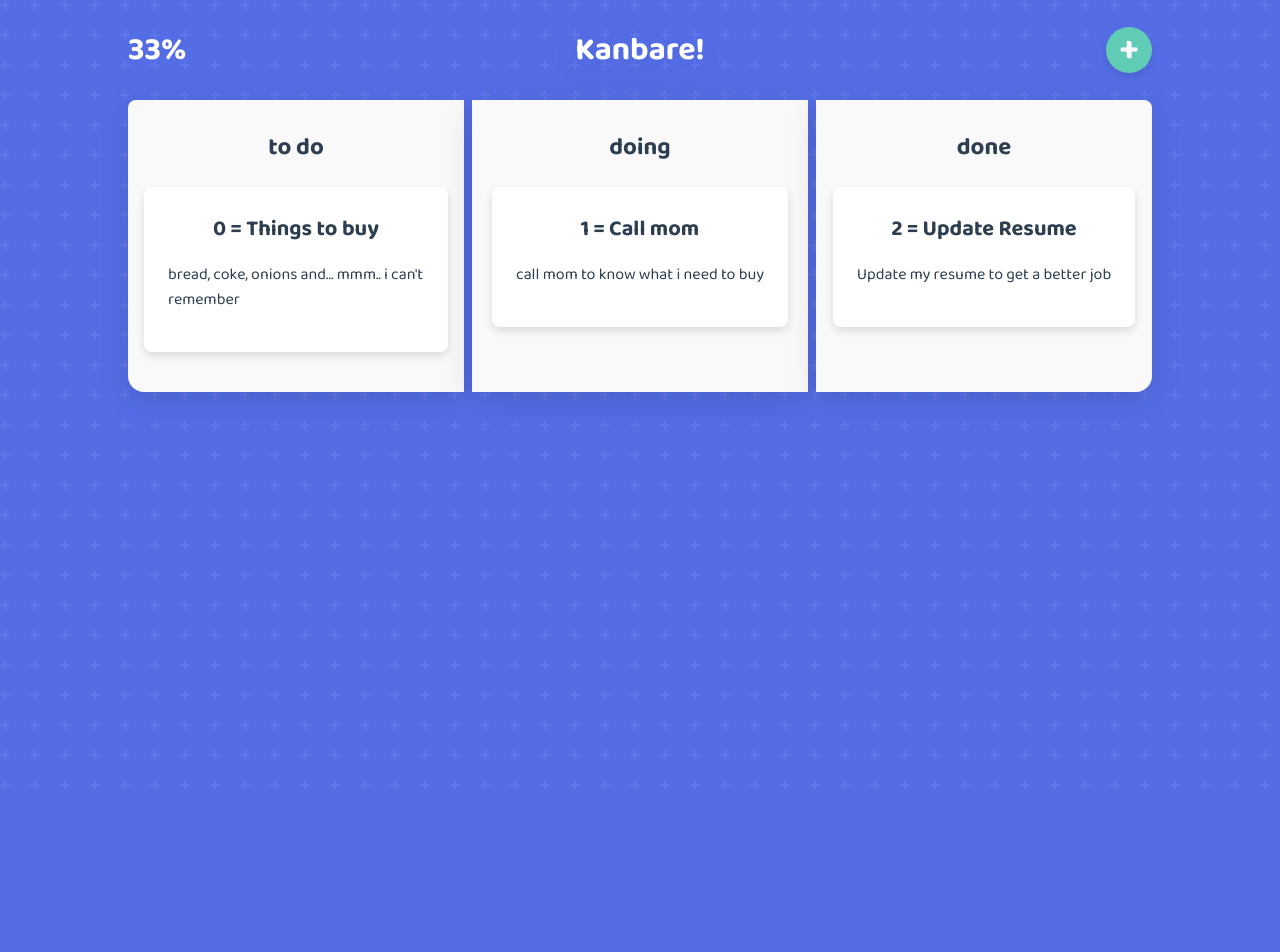
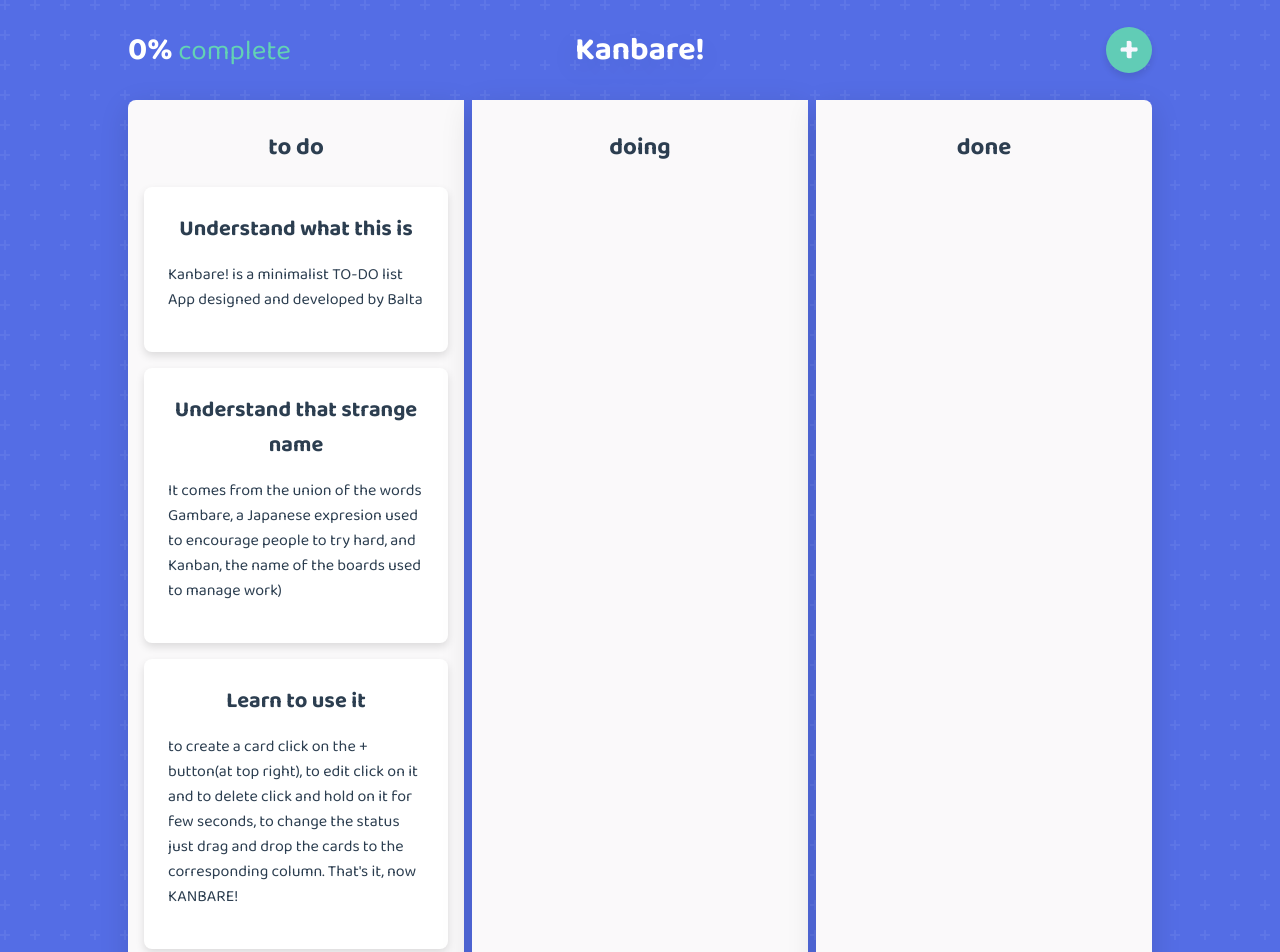
Before and after one commit to baltaz/kanbare, a plain HTML site: page index.html in a window 1280 px wide. Shown: the top 952 px of the page. Before the commit the page ends 800 px from the top, so only its background shows below. Drawn offline with nearby package versions, Linux system fonts and the light colour scheme.

Commit message:
demo cards optimized

```diff
--- a/demo.js
+++ b/demo.js
@@ -1,17 +1,19 @@
 export const demoCards = [
   {
     id:0,
-    title:"0 = Things to buy",
-    description:"bread, coke, onions and... mmm.. i can't remember",
+    title:"Understand what this is",
+    description:"Kanbare! is a minimalist TO-DO list App designed and developed by Balta",
     status: "todo"
   },{
     id:1,
-    title:"1 = Call mom",
-    description:"call mom to know what i need to buy",
-    status: "doing"
+    title:"Understand that strange name",
+    description:"It comes from the union of the words Gambare, a Japanese expresion used to encourage people to try hard, and Kanban, the name of the boards used to manage work) ",
+    status: "todo"
   },{
     id:2,
-    title:"2 = Update Resume",
-    description:"Update my resume to get a better job",
-    status: "done"
-  }]
+    title:"Learn to use it",
+    description:" to create a card click on the + button(at top right), to edit click on it and to delete click and hold on it for few seconds, to change the status just drag and drop the cards to the corresponding column. That's it, now KANBARE!",
+    status: "todo"
+  },
+
+]
--- a/index.html
+++ b/index.html
@@ -11,7 +11,9 @@
 <body>
     <div class="container">
         <header class="header">
-            <h1 class="score"></h1>
+            <div class="panel">
+                <h1 class="score"></h1>
+            </div>
             <h1 class="logo">Kanbare!</h1>
             <div class="button add-button">+</div>
         </header>
--- a/scripts.js
+++ b/scripts.js
@@ -1,3 +1,5 @@
+'use strict';
+
 import {demoCards} from './demo.js';
 
 const columns = document.querySelectorAll(".dragable-zone");
@@ -9,9 +11,16 @@ const done = document.querySelector("#done").querySelector(".dragable-zone")
 
 let editingCard = null;
 let holdTimer = null;
-let i=localStorage.getItem("id")?localStorage.getItem("id"):demoCards.length-1;
-let savedCards = localStorage.getItem("cards");
-let cardsList = savedCards?JSON.parse(savedCards):demoCards;
+let currentId = localStorage.getItem("id") || demoCards.length-1;
+let cardsList = JSON.parse(localStorage.getItem("cards")) || demoCards
+
+const name = document.querySelector(".name");
+const description = document.querySelector(".description");
+const column = document.querySelector("#todo").querySelector(".dragable-zone");
+
+const titleField = document.querySelector(".title-field");
+const descriptionField = document.querySelector(".description-field");
+
 
 const sortableConfig = {
   group: "board",
@@ -19,8 +28,8 @@ const sortableConfig = {
   animation: 200,
   dataIdAttr: "id",
   onEnd: e =>{
-    const position = cardsList.findIndex(item => item.id==e.item.id);
-    cardsList[position].status=e.to.parentElement.id;
+    const card = cardsList.find(item => item.id==e.item.id);
+    card.status=e.to.parentElement.id;
     localStorage.setItem("cards", JSON.stringify(cardsList));
     renderScore();
   },
@@ -50,49 +59,29 @@ const holding = clickedCard => {
   }, 1900);
 };
 
-const renderScore = () => {
+const renderScore = () =>
   score.innerText = `${cardsList.length? Math.round(done.children.length/cardsList.length*100):0}%`;
-}
 
 const release = releasedCard => {
   clearTimeout(holdTimer);
   const card = releasedCard.currentTarget;
   card.classList.remove("holding");
 };
-//MODAL//////////////////////
+////////////////MODAL//////////////////////
 const showModal = () => (modal.style.display = "block");
 const hideModal = () => (modal.style.display = "none");
 
-addButton.addEventListener("click", () =>{
-  titleField.value = "";
-  descriptionField.value = "";
-  showModal()
-});
-modal.addEventListener("click", e => { if (e.target == modal) hideModal();});
-
-//NEW CARD
-const name = document.querySelector(".name");
-const description = document.querySelector(".description");
-const column = document.querySelector("#todo").querySelector(".dragable-zone");
-
-
-const titleField = document.querySelector(".title-field");
-const descriptionField = document.querySelector(".description-field");
-
 const saveCard = () => {
   if(editingCard){
-    cardsList.forEach(aCard =>{
-      if(aCard.id == editingCard.id){
-          aCard.title = titleField.value;
-          aCard.description = descriptionField.value;
-      }
-      editingCard.querySelector(".title").firstChild.innerText= titleField.value;
-      editingCard.querySelector(".description").firstChild.innerText= descriptionField.value;
-    })
+    let currentCard = cardsList.find(aCard => aCard.id == editingCard.id);
+    currentCard.title = titleField.value;
+    currentCard.description = descriptionField.value;
+    editingCard.querySelector(".title").firstChild.innerText= titleField.value;
+    editingCard.querySelector(".description").firstChild.innerText= descriptionField.value;
     editingCard=null;
   }else{
     const newCard = {
-      id : ++i,
+      id : ++currentId,
       title : titleField.value,
       description : descriptionField.value,
       status: "todo"
@@ -104,12 +93,7 @@ const saveCard = () => {
   }
   localStorage.setItem("cards", JSON.stringify(cardsList));
   hideModal();
-  titleField.value = "";
-  descriptionField.value = "";
 };
-
-
-saveButton.addEventListener("click", saveCard);
 
 const editCard = e =>{
   editingCard=e.currentTarget;
@@ -118,46 +102,40 @@ const editCard = e =>{
   showModal();
 }
 
-
 const renderCard = cardData =>{
   const column = document.querySelector(`#${cardData.status}`).querySelector(".dragable-zone");
   const card = document.createElement("div");
-
   card.classList.add("card");
   card.id = cardData.id;
 
+  let titleContent = document.createElement("div");
   let title = document.createElement("h3");
   title.innerText = cardData.title;
-
-  let titleContent = document.createElement("div");
   titleContent.classList.add("title");
   titleContent.appendChild(title);
 
+  let descriptionContent = document.createElement("div");
   let description = document.createElement("p");
   description.innerText = cardData.description;
-
-  let descriptionContent = document.createElement("div");
   descriptionContent.classList.add("description");
   descriptionContent.appendChild(description)
 
   card.appendChild(titleContent);
   card.appendChild(descriptionContent);
-  card.addEventListener("click",      e=>editCard(e));
-  card.addEventListener("mousedown",  e=>holding(e));
-  card.addEventListener("touchstart", e=>holding(e));
-  card.addEventListener("mouseup",    e=>release(e));
-  card.addEventListener("mouseleave", e=>release(e));
-  card.addEventListener("touchend",   e=>release(e));
-  card.addEventListener("touchcancel",e=>release(e));
-
+  card.addEventListener("click", e=>editCard(e));
+  ['mousedown','touchstart'].forEach( evt => card.addEventListener(evt, e=>holding(e)));
+  ['mouseup','mouseleave','touchend','touchcancel'].forEach( evt => card.addEventListener(evt, e=>release(e)));
   column.appendChild(card);
 }
 
-  cardsList.forEach(aCard=>{renderCard(aCard)});
-  renderScore();
+saveButton.addEventListener("click", saveCard);
+modal.addEventListener("click", e => { if (e.target == modal) hideModal();});
+addButton.addEventListener("click", () =>{
+  titleField.value = "";
+  descriptionField.value = "";
+  showModal()
+});
 
-  columns.forEach(e => {
-    Sortable.create(e, sortableConfig);
-  });
-
-//access to edit
+cardsList.forEach(aCard=>{renderCard(aCard)});
+columns.forEach(e => {Sortable.create(e, sortableConfig)});
+renderScore();
--- a/styles.css
+++ b/styles.css
@@ -312,3 +312,9 @@ h3 {
 .score {
   color: #ffffff;
 }
+.score::after{
+  font-size: 28px;
+  font-weight: 400;
+  color: #63d2b4;
+  content: " complete";
+}
```
